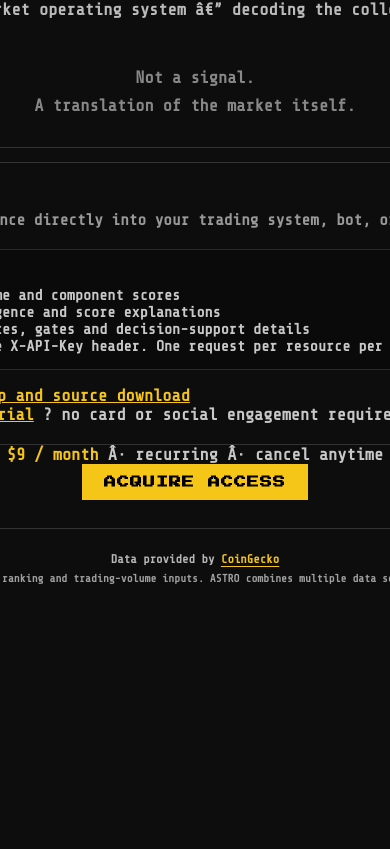
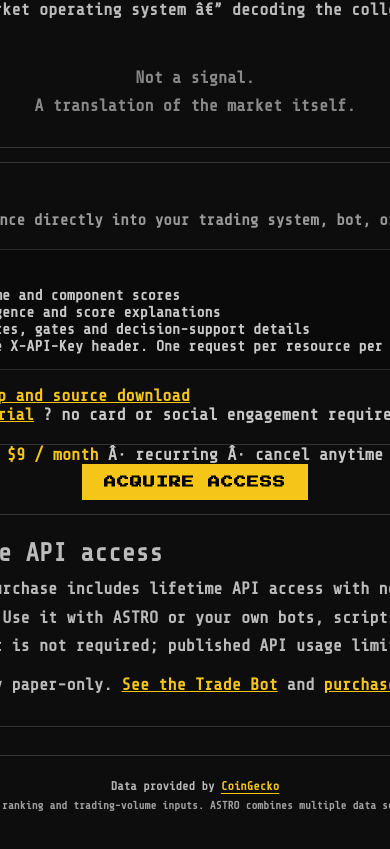
Before and after one commit to jarvisways-cyber/astro-starbase-crypto-api, a Next.js app: page / in a window 390 px wide. Shown: the part 1667-2516 px from the top of the page. Before the commit the page ends 2291 px from the top, so only its background shows below. Built offline with nearby package versions, Linux system fonts and the light colour scheme.

Commit message:
Describe lifetime API benefit on homepage and keep bot purchase page within mobile viewport

```diff
--- a/pages/index.js
+++ b/pages/index.js
@@ -405,6 +405,12 @@ export default function Home() {
           <a className="cta-btn" href="https://buy.stripe.com/aFa9ATa4d1tk7DkbgcaAw01">ACQUIRE ACCESS</a>
         </div>
 
+        <div className="about-section">
+          <h2>Trade Bot + lifetime API access</h2>
+          <p>Every paid ASTRO Trade Bot purchase includes lifetime API access with no scheduled expiry, separate subscription or renewal fee. Use it with ASTRO or your own bots, scripts, dashboards and compatible integrations. Running our bot is not required; published API usage limits apply.</p>
+          <p>The consumer bot is currently paper-only. <a href="/bot" style={{color:'#f5c518'}}>See the Trade Bot</a> and <a href="/terms" style={{color:'#f5c518'}}>purchase terms</a>.</p>
+        </div>
+
         <DataAttribution />
 
       </div>
```
Also changed, not shown: pages/bot.js (+10 -1 lines).
